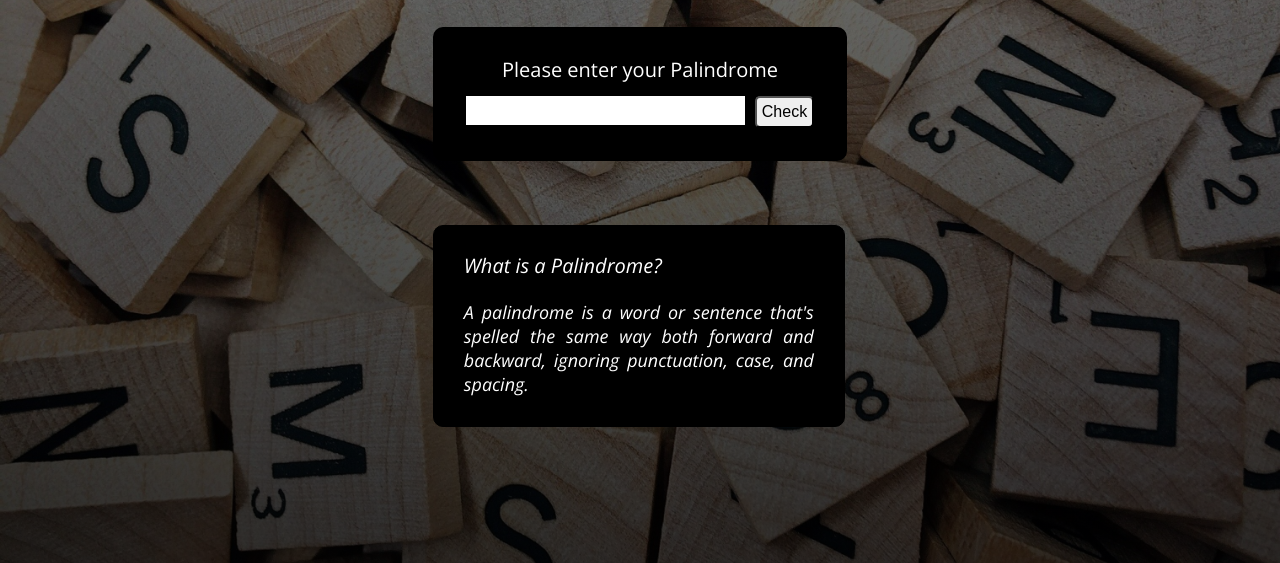
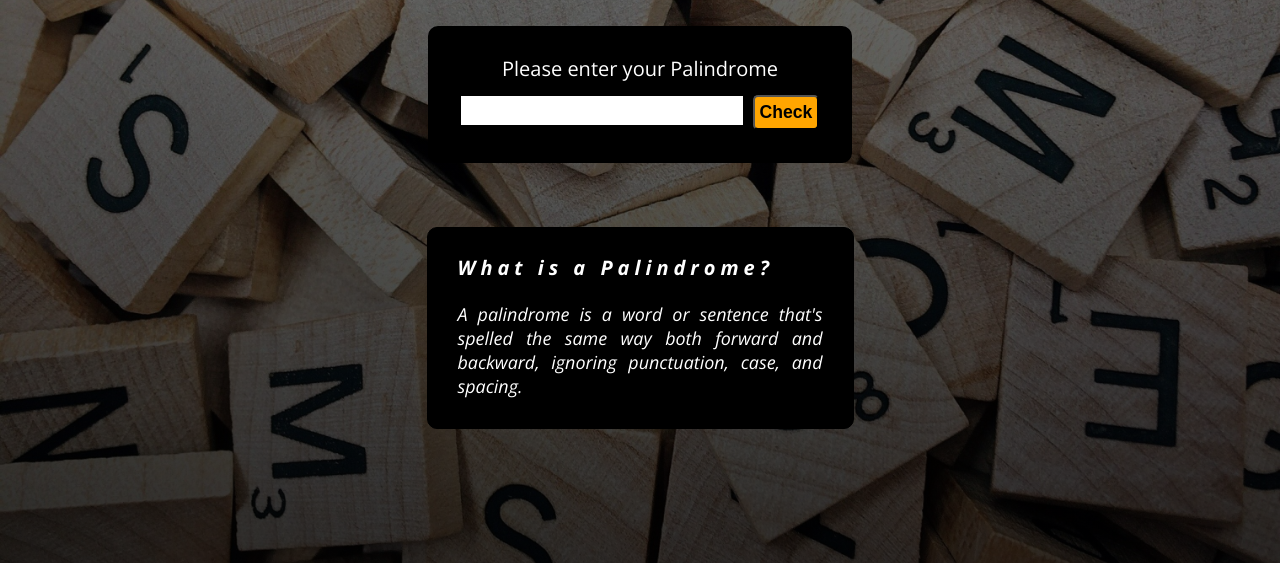
Before and after one commit to Darrinthethief/Palindrome, a plain HTML site: page index.html in a window 1280 px wide. Shown: the part 237-800 px from the top of the page. Drawn offline with nearby package versions, Linux system fonts and the light colour scheme.

Commit message:
Updating the display result style

```diff
--- a/css/styles.css
+++ b/css/styles.css
@@ -50,14 +50,32 @@ input {
     height: 1.7rem;
     border: none;
     border-bottom: 3px solid black;
+    padding-left: 5px;
+}
+
+input[type=text] {
+    font-size: 20px;
+    color: #000;
+    letter-spacing: 3px;
 }
 
 button {
     height: auto;
     width: auto;
-    font-size: 1rem;
+    font-size: 1.1rem;
+    font-weight: 600;
     padding: 5px;
     border-radius: 5px;
+    background-color: orange;
+}
+
+button:hover {
+    color: orange;
+    background-color: gainsboro;
+}
+
+input:focus {
+    background-color: antiquewhite;
 }
 
 .palindrome-input {
@@ -74,10 +92,16 @@ button {
     color: #fff;
 }
 
+.palindrome {
+    padding-top: 5px;
+    font-size: 1.4rem;
+    margin-top: 1rem;
+}
+
 .palindrome-def {
     border: 1px solid black;
     margin-top: 4rem;
-    max-width: 350px;
+    max-width: 365px;
     text-align: justify;
     display: flex;
     flex-direction: column;
@@ -111,7 +135,9 @@ button {
 
 .palindrome-def h2 {
     font-size: 1.25rem;
+    font-weight: 700;
     padding-bottom: 1.5rem;
+    letter-spacing: 5px;
 }
 
 .palindrome-def p {
```
